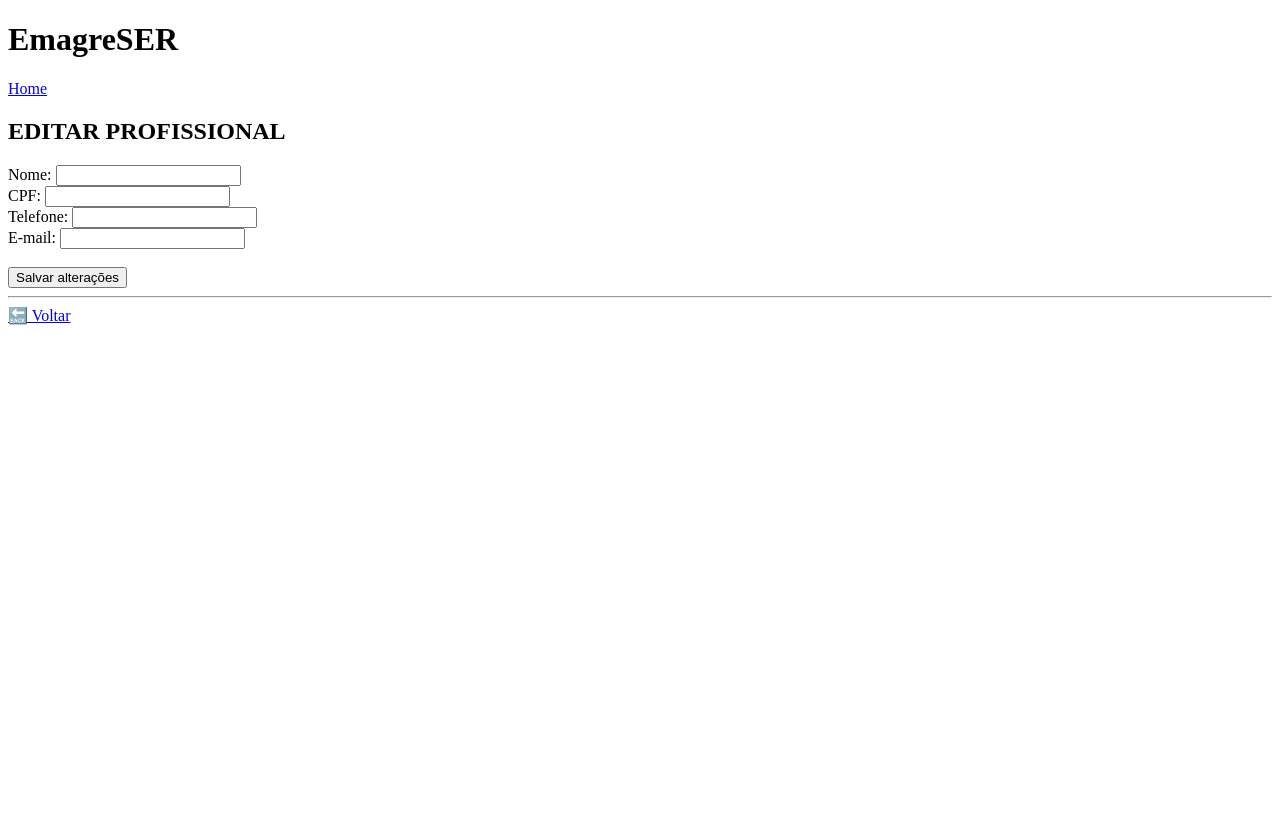
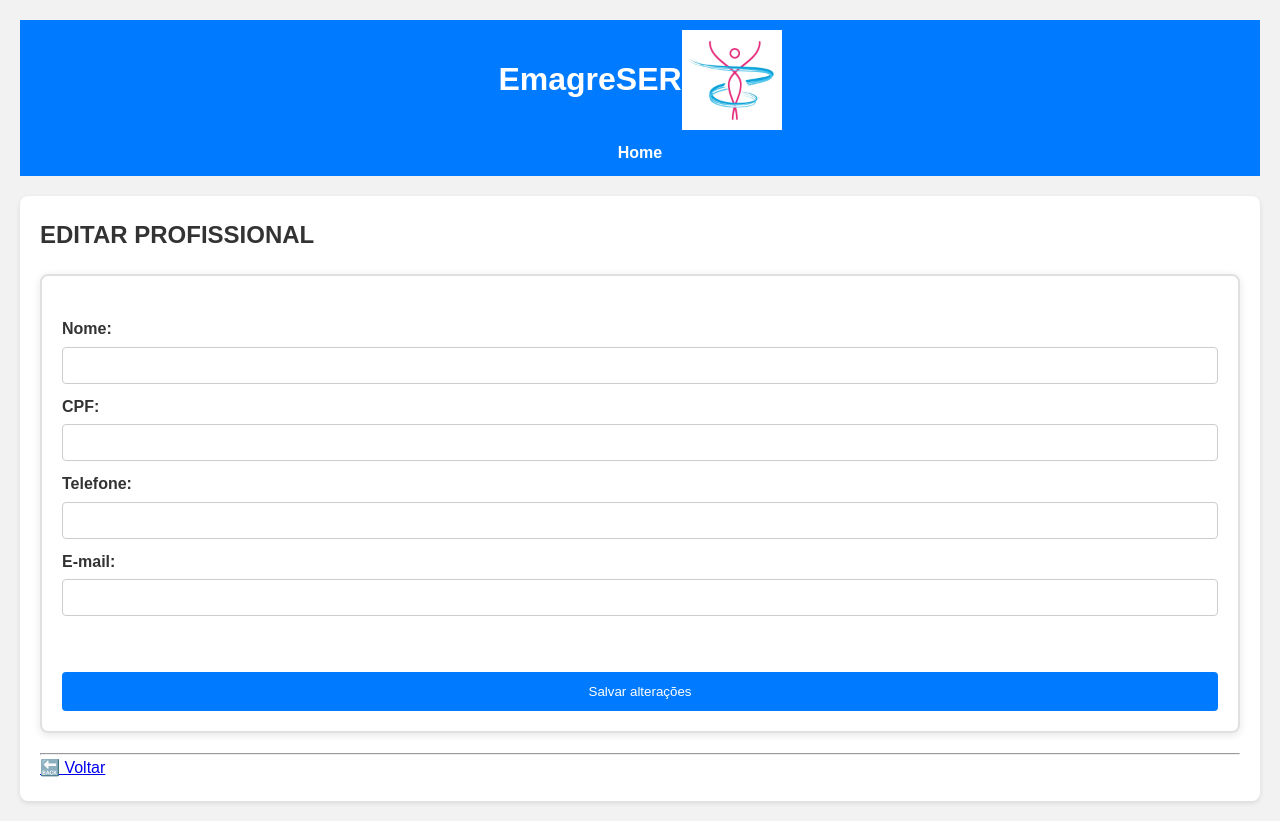
Before and after one commit to VandersonTorres/emagreSER-manager, a Flask app: template app/templates/admin/specialists/edit_specialist.html in a window 1280 px wide. Before the commit the page ends 325 px from the top, so only its background shows below. Run offline with Flask 3, Linux system fonts and the light colour scheme; the template is opened without the code that fills it: values that come from a table or form of the project are taken from there, others are empty; parts of the project's set-up code (start-up, migrations or seed data) failed here and were passed over; some libraries are stand-ins or nearby versions.

Commit message:
adding initial styling

```diff
--- /dev/null
+++ b/app/static/css/style.css
@@ -0,0 +1,205 @@
+/* Basic Reset */
+* {
+    margin: 0;
+    padding: 0;
+    box-sizing: border-box;
+}
+
+/* Page Body Style */
+body {
+    font-family: Arial, sans-serif;
+    background-color: #f2f2f2;
+    color: #333;
+    line-height: 1.6;
+    padding: 20px;
+}
+
+/* Header and Navigation */
+header {
+    background-color: #007BFF;
+    padding: 10px;
+    margin-bottom: 20px;
+}
+
+/* Container for Logo and Title */
+.logo-title {
+    /* Use Flexbox to center items horizontally */
+    display: flex;
+    justify-content: center;
+    align-items: center;
+    gap: 10px; /* Space between title and logo */
+}
+
+/* Optional: Additional styling for the h1 element */
+.logo-title h1 {
+    display: flex;
+    align-items: center;
+    font-size: 2em;
+    color: #fff; /* Ajuste a cor se necessário */
+}
+
+/* Navigation Links */
+nav {
+    text-align: center;
+    margin-top: 10px;
+}
+
+nav a {
+    color: #fff;
+    text-decoration: none;
+    margin: 0 10px;
+    font-weight: bold;
+}
+
+nav a:hover {
+    text-decoration: underline;
+}
+
+/* Main Content */
+.main-content {
+    background-color: #fff;
+    padding: 20px;
+    border-radius: 8px;
+    box-shadow: 0 2px 5px rgba(0, 0, 0, 0.1);
+}
+
+/* Alert Messages */
+.alert {
+    padding: 10px;
+    margin-bottom: 15px;
+    border-radius: 5px;
+}
+
+.alert.alert-success {
+    background-color: #d4edda;
+    color: #155724;
+}
+
+.alert.alert-error,
+.alert.alert-danger {
+    background-color: #f8d7da;
+    color: #721c24;
+}
+
+/* Styles for Listings (e.g., patients) */
+.listings ul {
+    list-style: none;
+    padding: 0;
+}
+
+.listings li {
+    padding: 10px;
+    border-bottom: 1px solid #ccc;
+}
+
+.listings li:last-child {
+    border-bottom: none;
+}
+
+/* Styles for Forms */
+form {
+    margin-top: 20px;
+}
+
+form label {
+    display: block;
+    margin-bottom: 5px;
+    font-weight: bold;
+}
+
+form select,
+form input,
+form button {
+    width: 100%;
+    padding: 10px;
+    margin-bottom: 10px;
+    border: 1px solid #ccc;
+    border-radius: 4px;
+}
+
+form button {
+    background-color: #007BFF;
+    color: #fff;
+    border: none;
+    cursor: pointer;
+}
+
+form button:hover {
+    background-color: #0056b3;
+}
+
+/* Pagination Controls */
+#pagination-controls {
+    margin-top: 20px;
+    text-align: center;
+}
+
+#pagination-controls a {
+    margin: 0 5px;
+    text-decoration: none;
+    color: #007BFF;
+}
+
+#pagination-controls a:hover {
+    text-decoration: underline;
+}
+
+/* Special styling for editing sections */
+section.editing {
+    background-color: #ffffff;       /* Background white for clarity */
+    border: 2px solid #e0e0e0;         /* Light border */
+    border-radius: 8px;              /* Rounded corners */
+    padding: 20px;                   /* Internal spacing */
+    margin: 20px 0;                  /* Vertical spacing */
+    box-shadow: 0 2px 8px rgba(0, 0, 0, 0.1); /* Soft shadow for depth */
+}
+
+/* Styling for each editable field row */
+.edit-field-row {
+    display: flex;
+    align-items: center;
+    gap: 10px;
+    margin-bottom: 15px;
+}
+
+/* Checkbox container: fixed width for consistency */
+.edit-field-row .checkbox {
+    flex: 0 0 30px;
+}
+
+/* Label styling: fixed width to align all labels */
+.edit-field-row label {
+    flex: 0 0 150px;
+    font-weight: bold;
+}
+
+/* Container for the input field: occupies remaining space */
+.edit-field-row .field-container {
+    flex: 1;
+}
+
+/* Style for input fields inside the editing section */
+.edit-field-row .field-container input,
+.edit-field-row .field-container select,
+.edit-field-row .field-container textarea {
+    width: 100%;
+    padding: 8px;
+    border: 1px solid #ccc;
+    border-radius: 4px;
+}
+
+/* Submit button styling inside editing section */
+section.editing button[type="submit"] {
+    background-color: #007BFF;
+    color: #fff;
+    border: none;
+    padding: 12px 20px;
+    border-radius: 4px;
+    cursor: pointer;
+    display: block;
+    margin: 20px auto 0 auto;
+}
+
+section.editing button[type="submit"]:hover {
+    background-color: #0056b3;
+}
--- a/app/templates/admin/patients/edit_anthro.html
+++ b/app/templates/admin/patients/edit_anthro.html
@@ -12,6 +12,7 @@
     {% endwith %}
 
     <h2>Editar Avaliação Antropométrica</h2>
+    <section class="editing">
         <p><strong>Paciente:</strong> {{ evaluation.patient.name }}</p>
         <form class="edit-anthro-form" method="POST" action="{{ url_for('admin.edit_anthro', patient_id=evaluation.patient_id, evaluation_id=evaluation.id) }}">
             {{ form.hidden_tag() }}
@@ -95,6 +96,7 @@
 
             <button type="submit">Atualizar Avaliação</button>
         </form>
+    </section>
     <hr>
     <div class="nav-actions">
         <a href="{{ url_for('admin.edit_patient', id=evaluation.patient_id) }}">🔙 Voltar</a>
@@ -107,7 +109,7 @@
         // Needs being here due to jinja's sintax
         document.addEventListener("DOMContentLoaded", function () {
             function calculateAge() {
-                const birthDate = "{{ patient.birth_date }}";
+                const birthDate = "{{ evaluation.patient.birth_date }}";
                 const dataAvaliacao = document.getElementById("data_avaliacao").value;
                 if (birthDate && dataAvaliacao) {
                     const birth = new Date(birthDate);
--- a/app/templates/admin/patients/edit_skinfold.html
+++ b/app/templates/admin/patients/edit_skinfold.html
@@ -12,6 +12,7 @@
     {% endwith %}
 
     <h2>Editar Pregas Cutâneas</h2>
+    <section class="editing">
         <p><strong>Paciente:</strong> {{ skinfold.patient.name }}</p>
         <form class="edit-skinfold-form" method="POST" action="{{ url_for('admin.edit_skinfold', patient_id=skinfold.patient_id, skinfold_id=skinfold.id) }}">
             {{ form.hidden_tag() }}
@@ -47,6 +48,7 @@
             <br><br>
             <button type="submit">Salvar Pregas</button>
         </form>
+    </section>
     <hr>
     <div class="nav-actions">
         <a href="{{ url_for('admin.edit_patient', id=skinfold.patient_id) }}">🔙 Voltar</a>
--- a/app/templates/admin/specialists/edit_specialist.html
+++ b/app/templates/admin/specialists/edit_specialist.html
@@ -1,6 +1,7 @@
 {% extends "base.html" %}
 {% block content %}
     <h2>EDITAR PROFISSIONAL</h2>
+    <section class="editing">
         <form class="edit-specialist-form" method="POST" action="{{ url_for('admin.edit_specialist', id=specialist.id) }}">
             {{ form.hidden_tag() }}
             <label for="name">Nome:</label>
@@ -17,6 +18,7 @@
             <br><br>
             <button type="submit">Salvar alterações</button>
         </form>
+    </section>
     <hr>
     <div class="nav-actions">
         <a href="{{ url_for('admin.list_specialists') }}">🔙 Voltar</a>
--- a/app/templates/base.html
+++ b/app/templates/base.html
@@ -4,12 +4,20 @@
         <meta charset="UTF-8">
         <meta name="viewport" content="width=device-width, initial-scale=1.0">
         <title>Gerenciamento EmagreSER</title>
+        <link rel="stylesheet" type="text/css" href="{{ url_for('static', filename='css/style.css') }}">
     </head>
     <body>
-        <h1>EmagreSER</h1>
-        <nav>
-            <a href="/">Home</a>
-        </nav>
+        <header>
+            <div class="logo-title">
+                <h1>
+                    EmagreSER
+                    <img width="100" src="{{ url_for('static', filename='img/logo.jpg') }}" alt="Logo EmagreSER" class="logo">
+                </h1>
+            </div>
+            <nav>
+                <a href="/">Home</a>
+            </nav>
+        </header>
         <div class="main-content">
             {% block content %}{% endblock %}
         </div>
```
Also changed, not shown: app/templates/admin/patients/edit_patient.html (+7 -6 lines), app/static/img/logo.jpg (added). Lines whose indentation alone changed are shown as unchanged.
